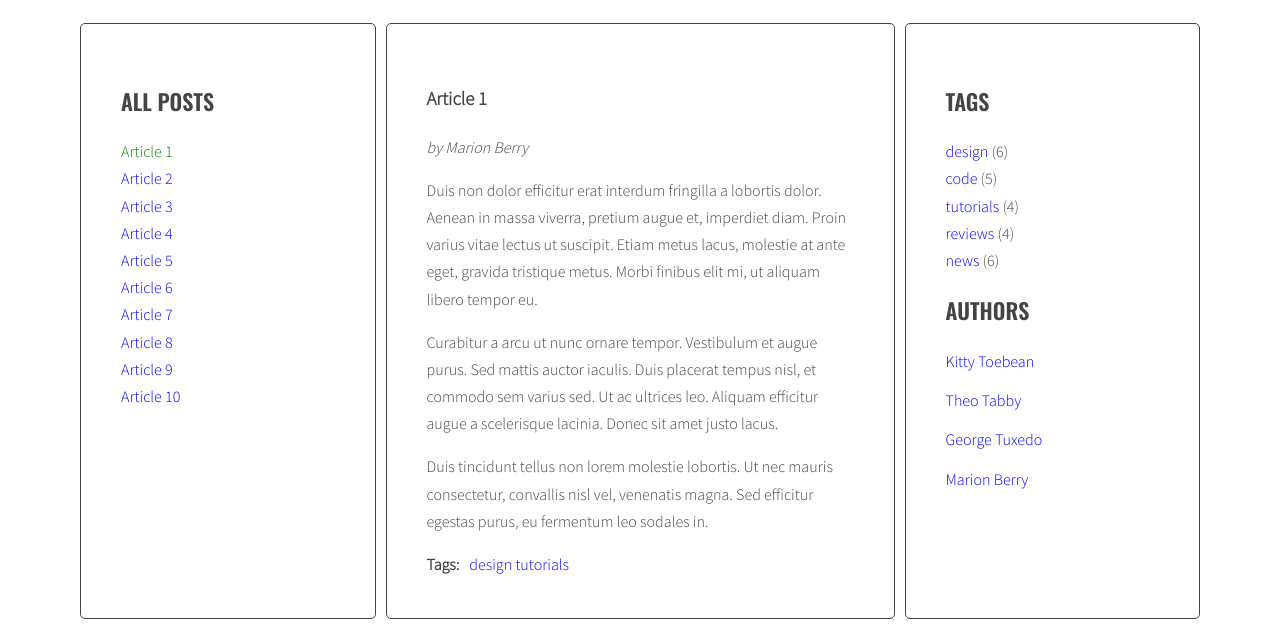
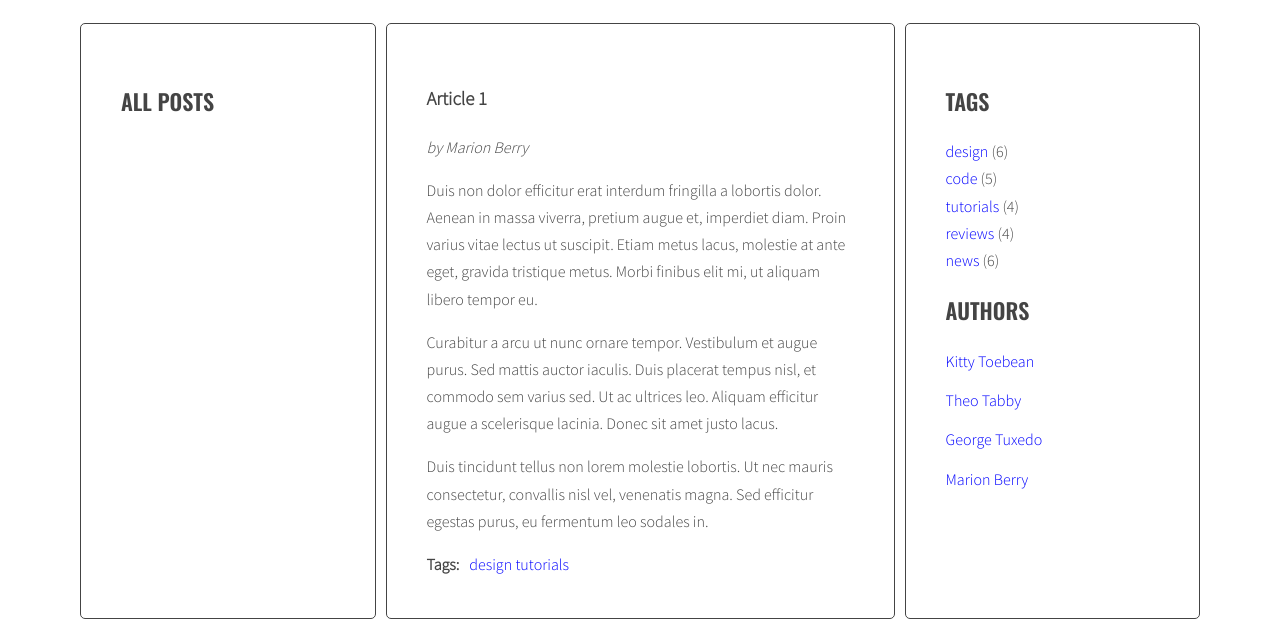
Before and after one commit to Gapiontko/javascript-blog, a website: page index.html in a window 1280 px wide. Shown: the part 220-847 px from the top of the page. Drawn offline with nearby package versions, Linux system fonts and the light colour scheme.

Commit message:
Remove contents of titleList

```diff
--- a/index.html
+++ b/index.html
@@ -13,16 +13,7 @@
           <aside class="sidebar">
             <h2 class="section-title">All posts</h2>
             <ul class="list titles">
-              <li><a href="#article-1" class="active"><span>Article 1</span></a></li>
-              <li><a href="#article-2"><span>Article 2</span></a></li>
-              <li><a href="#article-3"><span>Article 3</span></a></li>
-              <li><a href="#article-4"><span>Article 4</span></a></li>
-              <li><a href="#article-5"><span>Article 5</span></a></li>
-              <li><a href="#article-6"><span>Article 6</span></a></li>
-              <li><a href="#article-7"><span>Article 7</span></a></li>
-              <li><a href="#article-8"><span>Article 8</span></a></li>
-              <li><a href="#article-9"><span>Article 9</span></a></li>
-              <li><a href="#article-10"><span>Article 10</span></a></li>
+
             </ul>
           </aside>
           <section class="posts">
--- a/js/script.js
+++ b/js/script.js
@@ -1,4 +1,4 @@
-const titleClickHandler = function(event){
+{const titleClickHandler = function(event){
   event.preventDefault();
   const clickedElement = this;
   console.log('Link was clicked!');
@@ -28,7 +28,7 @@ const titleClickHandler = function(event){
   console.log(clickedLink);
 
   /* [Done] Find the correct article using the selector (value of 'href' attribute) */
-  const currentArticle=document.querySelector(clickedLink);
+  const currentArticle = document.querySelector(clickedLink);
   console.log(currentArticle);
 
   /* Add class 'active' to the correct article */
@@ -40,3 +40,31 @@ const links = document.querySelectorAll('.titles a');
 for(let link of links){
   link.addEventListener('click', titleClickHandler);
 }
+
+const optArticleSelector = '.post',
+  optTitleSelector = '.post-title',
+  optTitleListSelector = '.titles'
+
+const generateTitleLinks = function (){
+
+    /* Remove contents of titleList  */
+    const titleList = document.querySelector (optTitleListSelector)
+    titleList.innerHTML = '';
+
+    /* For each article */
+    const articles =document.querySelectorAll(optArticleSelector);
+    for (let article of articles) {
+
+    /* Get the article id */
+
+      const articleId = article.getAttribute ('id');
+
+    /* Find the article title */
+
+    /* Create html of the link*/
+
+    /* Insert link into the titlelist */
+    }
+}
+generateTitleLinks ()
+}
```
